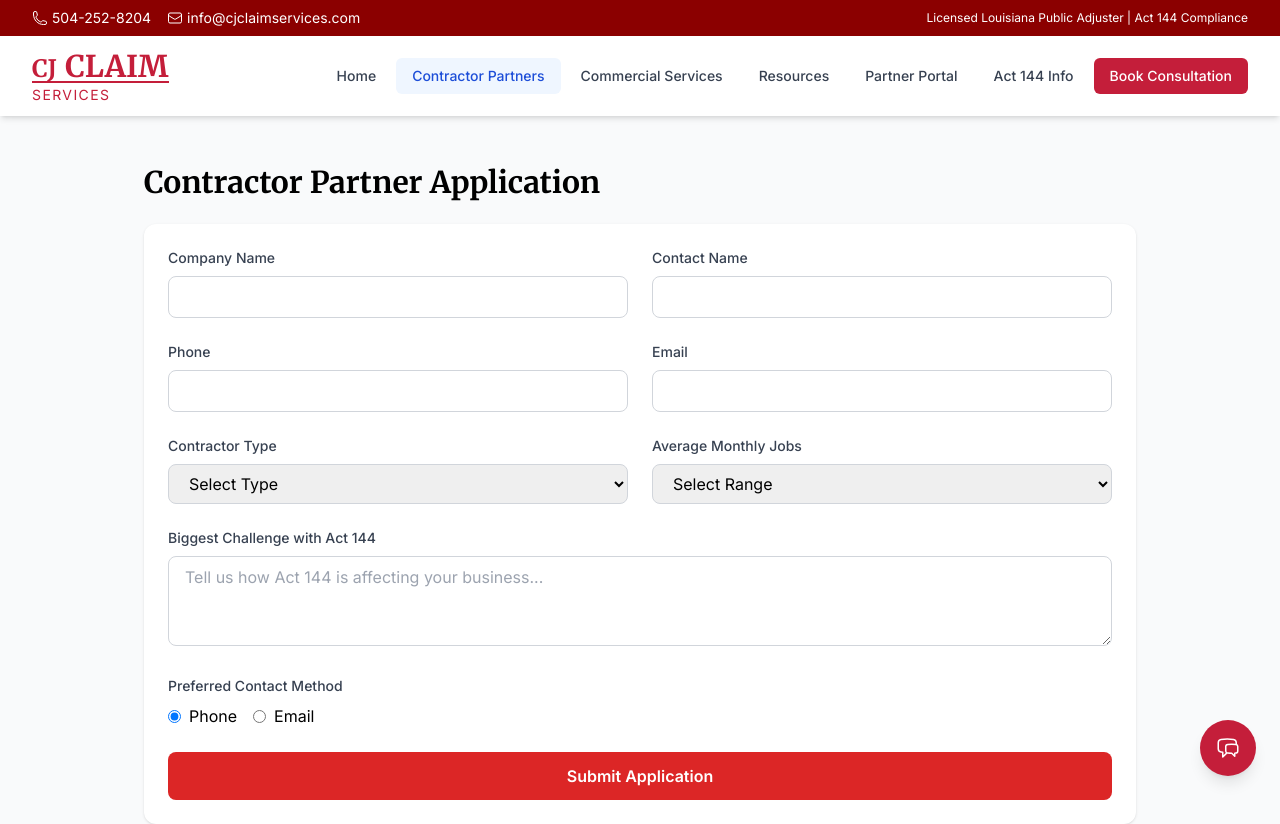
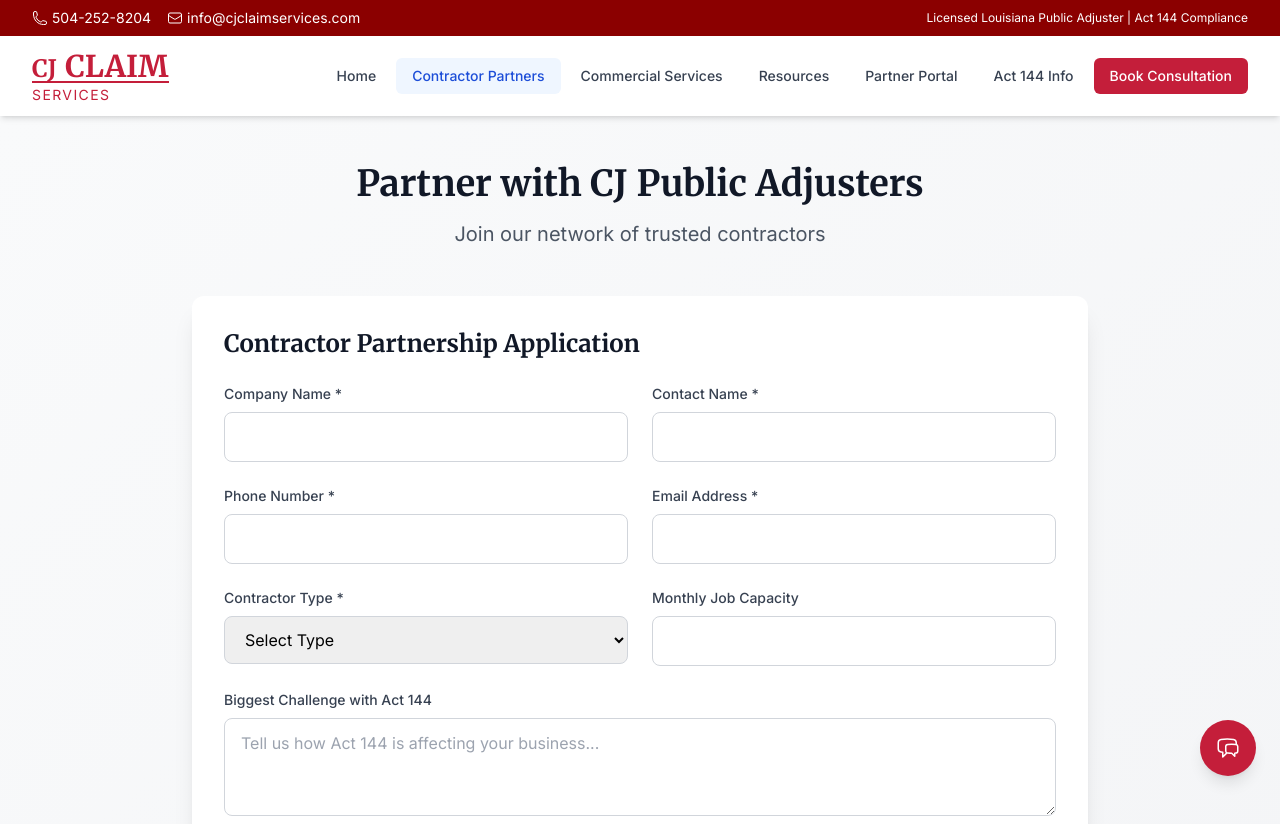
Before and after one commit to eatsalad239/cj-public-adjusteer, a React (Vite) app: page /contractor-partners in a window 1280 px wide. Shown: the top 824 px of the page. Built offline with nearby package versions, Linux system fonts and the light colour scheme.

Commit message:
Convert ContractorPartnerPage to standard HTML form with POST method

```diff
--- a/src/pages/ContractorPartnerPage.jsx
+++ b/src/pages/ContractorPartnerPage.jsx
@@ -1,8 +1,6 @@
-import React, { useState } from 'react';
-import { motion } from 'framer-motion';
+import React from 'react';
 import {
   CheckCircleIcon,
-  XCircleIcon,
   CurrencyDollarIcon,
   UserGroupIcon,
   ShieldCheckIcon,
@@ -12,190 +10,171 @@
   LightBulbIcon,
   ExclamationTriangleIcon,
 } from '@heroicons/react/24/outline';
-import { toast } from 'react-hot-toast';
-import GHLWebhook from '../utils/GHLWebhook';
-import api from '../utils/api';
 
 const ContractorPartnerPage = () => {
-  const [formData, setFormData] = useState({
-    companyName: '',
-    contactName: '',
-    phone: '',
-    email: '',
-    contractorType: '',
-    monthlyJobs: '',
-    currentChallenge: '',
-    preferredContact: 'phone',
-  });
+  return (
+    <div className="min-h-screen bg-gradient-to-br from-gray-50 to-gray-100 py-12 px-4 sm:px-6 lg:px-8">
+      <div className="max-w-4xl mx-auto">
+        <div className="text-center mb-12">
+          <h1 className="text-4xl font-bold text-gray-900 mb-4">
+            Partner with CJ Public Adjusters
+          </h1>
+          <p className="text-xl text-gray-600">
+            Join our network of trusted contractors
+          </p>
+        </div>
 
-  const handleChange = (e) => {
-    const { name, value } = e.target;
-    setFormData(prev => ({ ...prev, [name]: value }));
-  };
-
-  const handleSubmit = async (e) => {
-    e.preventDefault();
-
-    try {
-      // Universal payload with all possible fields (blank-safe) and sourceForm
-      const payload = {
-        companyName: formData.companyName || '',
-        contactName: formData.contactName || '',
-        phone: formData.phone || '',
-        email: formData.email || '',
-        contractorType: formData.contractorType || '',
-        monthlyJobs: formData.monthlyJobs || '',
-        currentChallenge: formData.currentChallenge || '',
-        preferredContact: formData.preferredContact || '',
-        firstName: '',
-        lastName: '',
-        address: '',
-        preferredAppointmentTime: '',
-        claimDetails: '',
-        source: 'website_partner_application',
-        type: 'partner_application',
-        sourceForm: 'partner_application_form',
-      };
-
-      // Send to internal API and GHL using the universal payload
-      await api.partnerApplication(payload);
-      await GHLWebhook.sendPartnerApplication(payload);
-
-      toast.success('Application submitted! We\'ll get back to you soon.');
-      setFormData({
-        companyName: '',
-        contactName: '',
-        phone: '',
-        email: '',
-        contractorType: '',
-        monthlyJobs: '',
-        currentChallenge: '',
-        preferredContact: 'phone',
-      });
-    } catch (err) {
-      console.error('Partner application error:', err);
-      toast.error('Failed to submit application. Please try again.');
-    }
-  };
-
-  return (
-    <div className="min-h-screen bg-gray-50">
-      <div className="max-w-5xl mx-auto px-4 py-12">
-        <h1 className="text-3xl font-bold mb-6">Contractor Partner Application</h1>
-        <form onSubmit={handleSubmit} className="grid grid-cols-1 md:grid-cols-2 gap-6 bg-white p-6 rounded-xl shadow">
+        <div className="bg-white rounded-xl shadow-xl p-8">
+          <h2 className="text-2xl font-bold text-gray-900 mb-6">
+            Contractor Partnership Application
+          </h2>
+          <form method="post" action="">
+            <div className="grid md:grid-cols-2 gap-6">
               <div>
-            <label className="block text-sm font-medium text-gray-700 mb-2">Company Name</label>
+                <label htmlFor="companyName" className="block text-sm font-medium text-gray-700 mb-2">
+                  Company Name *
+                </label>
                 <input
-              className="input-field"
                   type="text"
+                  id="companyName"
                   name="companyName"
-              value={formData.companyName}
-              onChange={handleChange}
+                  required
+                  className="w-full px-4 py-3 border border-gray-300 rounded-lg focus:ring-2 focus:ring-red-500 focus:border-transparent transition-all"
                 />
               </div>
               <div>
-            <label className="block text-sm font-medium text-gray-700 mb-2">Contact Name</label>
+                <label htmlFor="contactName" className="block text-sm font-medium text-gray-700 mb-2">
+                  Contact Name *
+                </label>
                 <input
-              className="input-field"
                   type="text"
+                  id="contactName"
                   name="contactName"
-              value={formData.contactName}
-              onChange={handleChange}
+                  required
+                  className="w-full px-4 py-3 border border-gray-300 rounded-lg focus:ring-2 focus:ring-red-500 focus:border-transparent transition-all"
                 />
               </div>
               <div>
-            <label className="block text-sm font-medium text-gray-700 mb-2">Phone</label>
+                <label htmlFor="phone" className="block text-sm font-medium text-gray-700 mb-2">
+                  Phone Number *
+                </label>
                 <input
-              className="input-field"
                   type="tel"
+                  id="phone"
                   name="phone"
-              value={formData.phone}
-              onChange={handleChange}
+                  required
+                  className="w-full px-4 py-3 border border-gray-300 rounded-lg focus:ring-2 focus:ring-red-500 focus:border-transparent transition-all"
                 />
               </div>
               <div>
-            <label className="block text-sm font-medium text-gray-700 mb-2">Email</label>
+                <label htmlFor="email" className="block text-sm font-medium text-gray-700 mb-2">
+                  Email Address *
+                </label>
                 <input
-              className="input-field"
                   type="email"
+                  id="email"
                   name="email"
-              value={formData.email}
-              onChange={handleChange}
+                  required
+                  className="w-full px-4 py-3 border border-gray-300 rounded-lg focus:ring-2 focus:ring-red-500 focus:border-transparent transition-all"
                 />
               </div>
               <div>
-            <label className="block text-sm font-medium text-gray-700 mb-2">Contractor Type</label>
+                <label htmlFor="contractorType" className="block text-sm font-medium text-gray-700 mb-2">
+                  Contractor Type *
+                </label>
                 <select
-              className="input-field"
+                  id="contractorType"
                   name="contractorType"
-              value={formData.contractorType}
-              onChange={handleChange}
+                  required
+                  className="w-full px-4 py-3 border border-gray-300 rounded-lg focus:ring-2 focus:ring-red-500 focus:border-transparent transition-all"
                 >
                   <option value="">Select Type</option>
                   <option value="roofing">Roofing</option>
+                  <option value="restoration">Restoration</option>
+                  <option value="plumbing">Plumbing</option>
+                  <option value="electrical">Electrical</option>
                   <option value="general">General Contractor</option>
-              <option value="restoration">Restoration Company</option>
-              <option value="siding">Siding/Exterior</option>
                   <option value="other">Other</option>
                 </select>
               </div>
               <div>
-            <label className="block text-sm font-medium text-gray-700 mb-2">Average Monthly Jobs</label>
-            <select
-              className="input-field"
+                <label htmlFor="monthlyJobs" className="block text-sm font-medium text-gray-700 mb-2">
+                  Monthly Job Capacity
+                </label>
+                <input
+                  type="number"
+                  id="monthlyJobs"
                   name="monthlyJobs"
-              value={formData.monthlyJobs}
-              onChange={handleChange}
-            >
-              <option value="">Select Range</option>
-              <option value="1-5">1-5 jobs</option>
-              <option value="6-10">6-10 jobs</option>
-              <option value="11-20">11-20 jobs</option>
-              <option value="20+">20+ jobs</option>
-            </select>
+                  className="w-full px-4 py-3 border border-gray-300 rounded-lg focus:ring-2 focus:ring-red-500 focus:border-transparent transition-all"
+                />
               </div>
               <div className="md:col-span-2">
-            <label className="block text-sm font-medium text-gray-700 mb-2">Biggest Challenge with Act 144</label>
+                <label htmlFor="currentChallenge" className="block text-sm font-medium text-gray-700 mb-2">
+                  Biggest Challenge with Act 144
+                </label>
                 <textarea
-              className="input-field"
+                  id="currentChallenge"
+                  name="currentChallenge"
                   rows={3}
-              name="currentChallenge"
-              value={formData.currentChallenge}
-              onChange={handleChange}
+                  className="w-full px-4 py-3 border border-gray-300 rounded-lg focus:ring-2 focus:ring-red-500 focus:border-transparent transition-all"
                   placeholder="Tell us how Act 144 is affecting your business..."
                 />
               </div>
               <div className="md:col-span-2">
-            <label className="block text-sm font-medium text-gray-700 mb-2">Preferred Contact Method</label>
+                <label className="block text-sm font-medium text-gray-700 mb-2">
+                  Preferred Contact Method
+                </label>
                 <div className="flex space-x-4">
                   <label className="flex items-center">
                     <input
                       type="radio"
                       name="preferredContact"
                       value="phone"
-                  checked={formData.preferredContact === 'phone'}
-                  onChange={handleChange}
+                      defaultChecked
+                      className="mr-2"
                     />
-                <span className="ml-2">Phone</span>
+                    <span>Phone</span>
                   </label>
                   <label className="flex items-center">
                     <input
                       type="radio"
                       name="preferredContact"
                       value="email"
-                  checked={formData.preferredContact === 'email'}
-                  onChange={handleChange}
+                      className="mr-2"
                     />
-                <span className="ml-2">Email</span>
+                    <span>Email</span>
                   </label>
                 </div>
               </div>
               <div className="md:col-span-2">
-            <button type="submit" className="w-full bg-red-600 text-white py-3 rounded-lg font-semibold">
+                <button
+                  type="submit"
+                  className="w-full bg-red-600 text-white py-4 px-6 rounded-lg font-semibold hover:bg-red-700 transition-colors duration-200 shadow-lg hover:shadow-xl"
+                >
                   Submit Application
                 </button>
               </div>
+            </div>
           </form>
+        </div>
+
+        <div className="mt-12 grid md:grid-cols-3 gap-6">
+          <div className="bg-white rounded-lg shadow-lg p-6 text-center">
+            <CurrencyDollarIcon className="h-12 w-12 text-red-600 mx-auto mb-4" />
+            <h3 className="text-xl font-bold text-gray-900 mb-2">Higher Payouts</h3>
+            <p className="text-gray-600">Get paid what your work is worth</p>
+          </div>
+          <div className="bg-white rounded-lg shadow-lg p-6 text-center">
+            <UserGroupIcon className="h-12 w-12 text-red-600 mx-auto mb-4" />
+            <h3 className="text-xl font-bold text-gray-900 mb-2">Quality Leads</h3>
+            <p className="text-gray-600">Work with vetted clients</p>
+          </div>
+          <div className="bg-white rounded-lg shadow-lg p-6 text-center">
+            <ShieldCheckIcon className="h-12 w-12 text-red-600 mx-auto mb-4" />
+            <h3 className="text-xl font-bold text-gray-900 mb-2">Professional Support</h3>
+            <p className="text-gray-600">We handle the claims process</p>
+          </div>
+        </div>
       </div>
     </div>
   );
```
Lines whose indentation alone changed are shown as unchanged.
